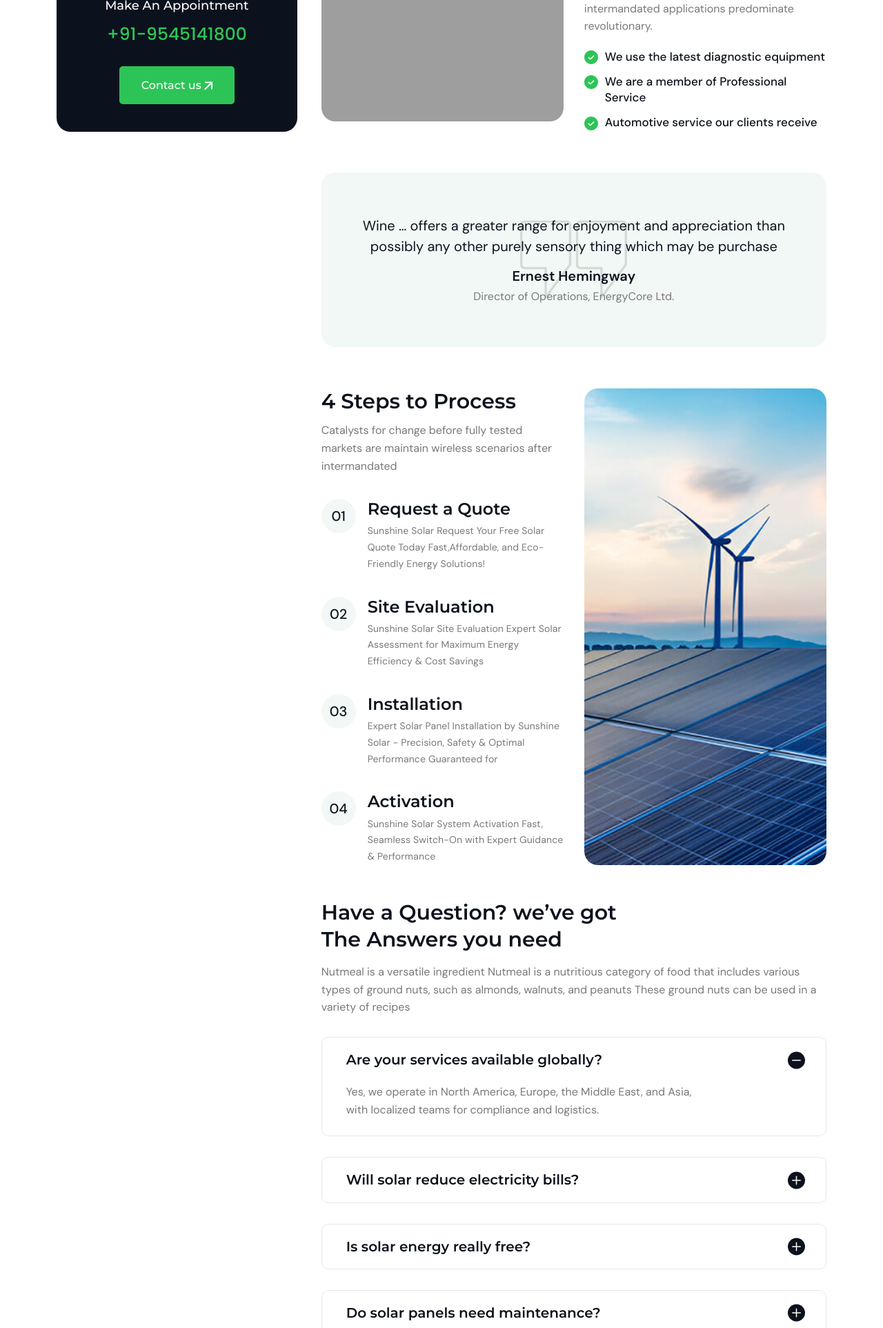
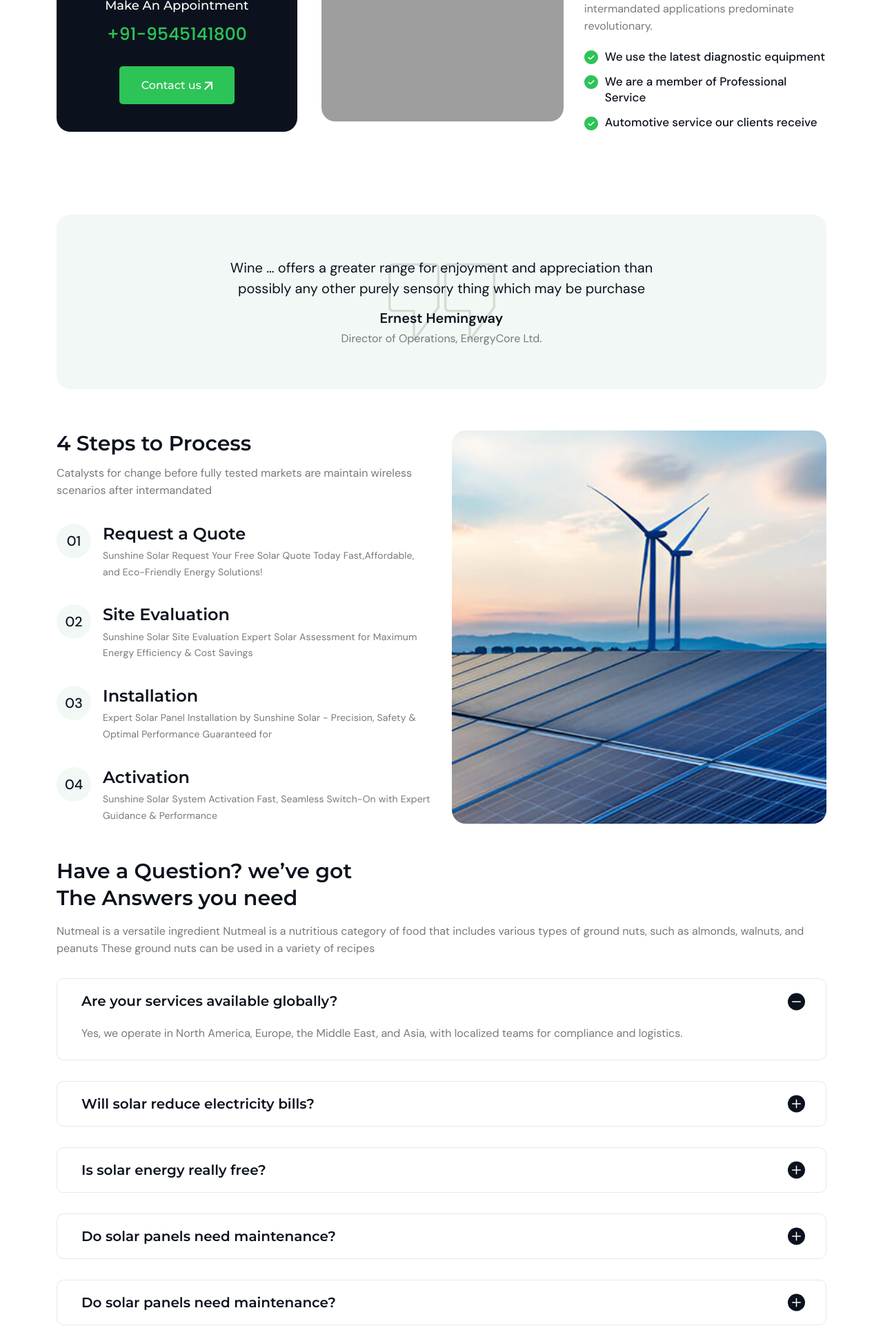
Before and after one commit to tejasparamsagar/sunshinesolar2, a PHP site: page /rooftop_solar.php in a window 1280 px wide. Shown: the part 1473-3398 px from the top of the page at 69% size. Run offline with PHP 8.4, Linux system fonts and the light colour scheme; grey boxes are pictures that could not be loaded.

Commit message:
set proper alignment

```diff
--- a/rooftop_solar.php
+++ b/rooftop_solar.php
@@ -331,7 +331,12 @@
                         </div>
                      </div>
 
-                     <blockquote class="postbox-blockquote z-index-1 text-center mt-60">
+
+                     <!-- faq-area-end -->
+                  </div>
+               </div>
+            </div>
+             <blockquote class="postbox-blockquote z-index-1 text-center mt-60">
                         <p>Wine … offers a greater range for enjoyment and appreciation than <br> possibly any other purely sensory thing which may be purchase</p>
                         <strong>Ernest Hemingway</strong>
                         <span>Director of Operations, EnergyCore Ltd.</span>
@@ -342,7 +347,7 @@
                         </span>
                      </blockquote>
                      <!-- step-area-start -->
-                      <div class="it-step-area mb-50">
+                      <div class="it-step-area mb-50 ">
                          <div class="row">
                              <div class="col-xl-6 col-lg-6">
                                 <div class="it-step-wrap">
@@ -386,9 +391,9 @@
                                    </div>
                                 </div>
                              </div>
-                             <div class="col-xl-6 col-lg-6">
-                                <div class="it-step-thumb border-radius-20">
-                                   <img src="assets/img/service/details-3.jpg" alt="">
+                             <div class="col-xl-6 col-lg-6 ">
+                                <div class="it-step-thumb border-radius-20 d-flex justify-content-between">
+                                   <img src="assets/img/service/details-3.jpg" class="w-100 h-mx-auto" alt="" style="height:570px;">
                                 </div>
                              </div>
                           </div>
@@ -483,10 +488,6 @@
                            </div>
                         </div>
                      </div>
-                     <!-- faq-area-end -->
-                  </div>
-               </div>
-            </div>
          </div>
       </section>
       <!-- service-area-end -->
```
